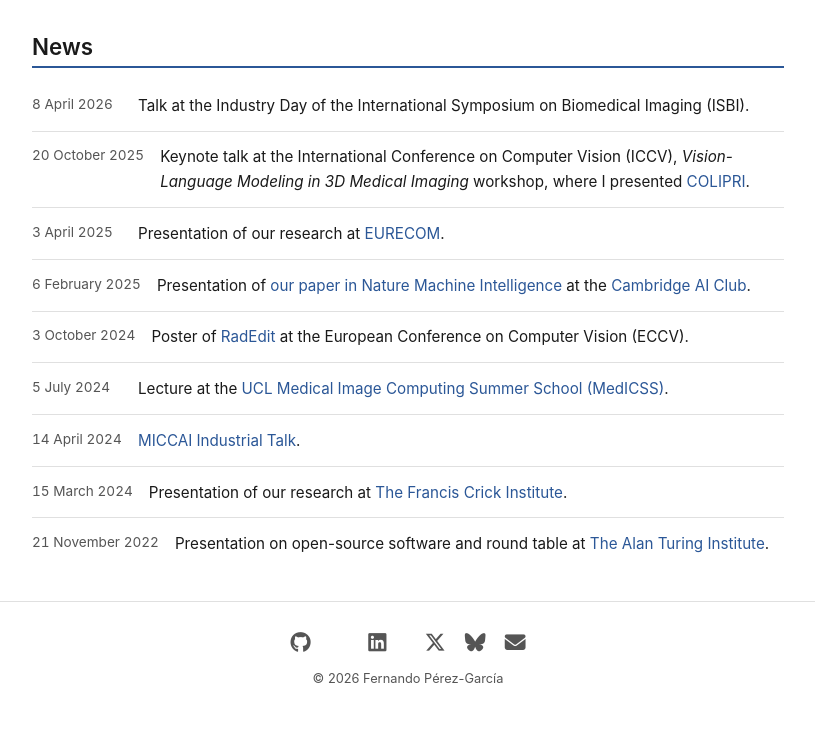
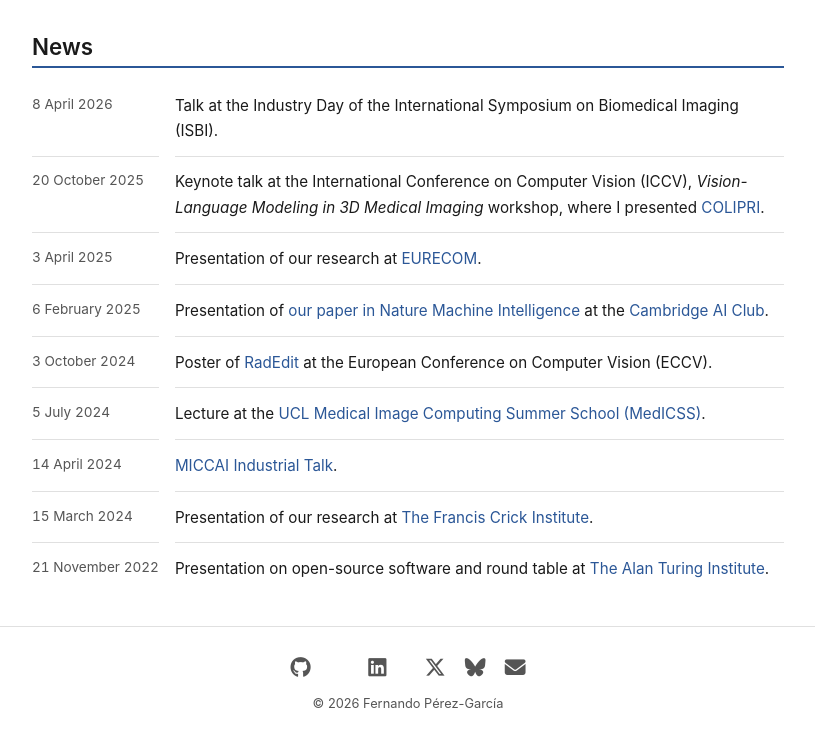
Before and after one commit to fepegar/personal-website, a Flask app: page /news/ in a window 1280 px wide. Shown: the part 56-811 px from the top of the page, without its empty margins (232-1047 px from the left). Before the commit the page ends 739 px from the top, so only its background shows below. Run offline with Flask 3, Linux system fonts and the light colour scheme; some libraries are stand-ins or nearby versions.

Commit message:
Align news columns using CSS grid (#10)
Agent-Logs-Url: https://github.com/fepegar/personal-website/sessions/7e2296c5-6b69-4407-932f-8ec254cf502d

Co-authored-by: copilot-swe-agent[bot] <198982749+Copilot@users.noreply.github.com>
Co-authored-by: fepegar <12688084+fepegar@users.noreply.github.com>

```diff
--- a/static/css/style.css
+++ b/static/css/style.css
@@ -297,20 +297,25 @@ img { max-width: 100%; height: auto; }
 }
 
 /* === News === */
-.news-list { list-style: none; }
-.news-item {
-  display: flex;
-  gap: 1rem;
+.news-list {
+  list-style: none;
+  display: grid;
+  grid-template-columns: auto 1fr;
+  column-gap: 1rem;
+}
+.news-item { display: contents; }
+.news-date,
+.news-text {
   padding: 0.8rem 0;
   border-bottom: 1px solid var(--border);
 }
-.news-item:last-child { border-bottom: none; }
+.news-item:last-child .news-date,
+.news-item:last-child .news-text { border-bottom: none; }
 .news-date {
-  flex-shrink: 0;
   font-size: 0.85rem;
   color: var(--text-secondary);
   font-variant-numeric: tabular-nums;
-  min-width: 90px;
+  white-space: nowrap;
 }
 .news-text { font-size: 0.95rem; }
 
```
